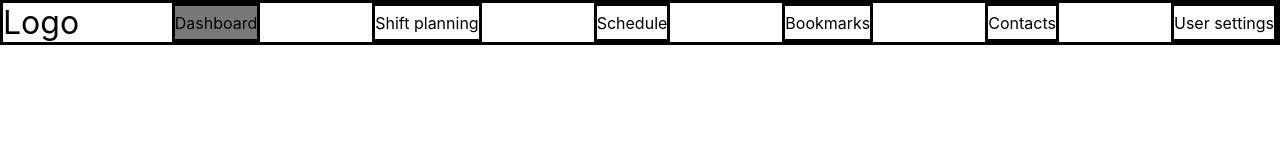
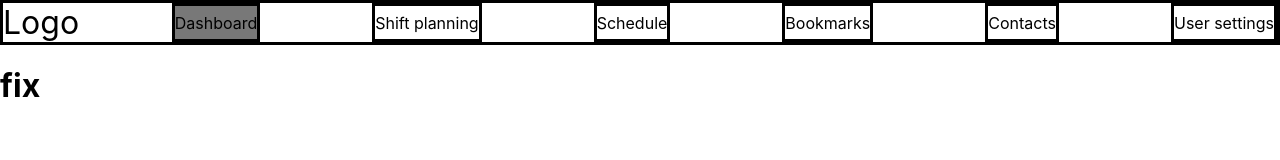
Before and after one commit to rakenduste-programmeerimine-2022/workwhen, a React (Create React App) app in the folder front/: page /dashboard in a window 1280 px wide. Shown: the top 160 px of the page. Built offline with nearby package versions, Linux system fonts and the light colour scheme.

Commit message:
Update dashboard.js

```diff
--- a/front/src/pages/dashboard.js
+++ b/front/src/pages/dashboard.js
@@ -1,3 +1,3 @@
 export default function Dashboard() {
-    return
+    return <h1>fix</h1>
 }
```
